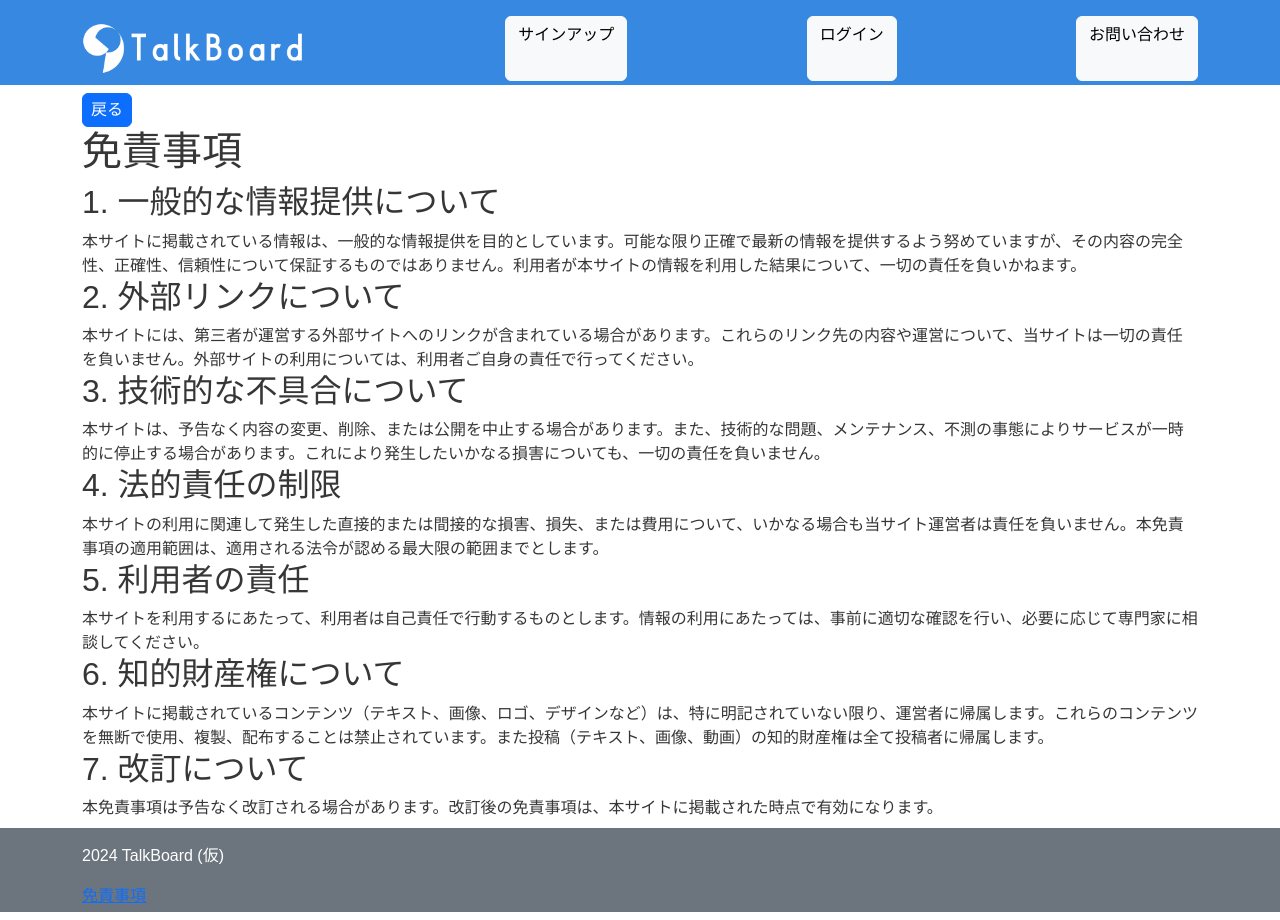
After one commit to moemoehyun/TalkBoard, a Django app: page /disclaimer in a window 1280 px wide. The commit adds this page. Run offline with Django 5.2, Linux system fonts and the light colour scheme.

Commit message:
免責事項ページの追加

```diff
--- a/TalkBoard/config/app/urls.py
+++ b/TalkBoard/config/app/urls.py
@@ -44,6 +44,8 @@ urlpatterns = [
     path("accounts/signup/", views.signup, name="signup"),
     path("accounts/profile/", views.profile, name="profile"),
 
+    path("disclaimer", views.disclaimer, name="disclaimer"),
+
 ]
 
 if settings.DEBUG:
--- a/TalkBoard/config/app/views.py
+++ b/TalkBoard/config/app/views.py
@@ -360,3 +360,6 @@ class CustomLoginView(LoginView):
 
 def option(request):
     return render(request, "option.html")
+
+def disclaimer(request):
+    return render(request, "disclaimer.html")
--- a/TalkBoard/config/templates/base.html
+++ b/TalkBoard/config/templates/base.html
@@ -53,6 +53,7 @@
         <div class="container">
             <div class="pt-3 pb-1 mb-2 text-white">
                 <p class="trxt-center"> 2024 TalkBoard (仮)</p>
+                <a href="{% url 'app:disclaimer' %}" >免責事項</a>
             </div>
         </div>
     </footer>
--- /dev/null
+++ b/TalkBoard/config/templates/disclaimer.html
@@ -0,0 +1,48 @@
+{% extends "base.html" %}
+{% load static %}
+
+{% block title %}免責事項{% endblock %}
+
+{% block content %}
+<!DOCTYPE html>
+<head>
+    <meta charset="UTF-8">
+    <meta name="viewport" content="width=device-width, initial-scale=1.0">
+    <title>免責事項</title>
+</head>
+<body>
+    <form action="{% url 'app:index' %}" method="post">
+        {% csrf_token %}
+        <button type="submit" class="btn btn-primary">戻る</button>
+    </form>
+    <h1>免責事項</h1>
+    <h2>1. 一般的な情報提供について</h2>
+    <a>本サイトに掲載されている情報は、一般的な情報提供を目的としています。可能な限り正確で最新の情報を提供するよう努めていますが、その内容の完全性、正確性、信頼性について保証するものではありません。利用者が本サイトの情報を利用した結果について、一切の責任を負いかねます。
+    </a>
+
+    <h2>2. 外部リンクについて</h2>
+    <a>本サイトには、第三者が運営する外部サイトへのリンクが含まれている場合があります。これらのリンク先の内容や運営について、当サイトは一切の責任を負いません。外部サイトの利用については、利用者ご自身の責任で行ってください。
+    </a>
+
+    <h2>3. 技術的な不具合について</h2>
+    <a>本サイトは、予告なく内容の変更、削除、または公開を中止する場合があります。また、技術的な問題、メンテナンス、不測の事態によりサービスが一時的に停止する場合があります。これにより発生したいかなる損害についても、一切の責任を負いません。
+    </a>
+
+    <h2>4. 法的責任の制限</h2>
+    <a>本サイトの利用に関連して発生した直接的または間接的な損害、損失、または費用について、いかなる場合も当サイト運営者は責任を負いません。本免責事項の適用範囲は、適用される法令が認める最大限の範囲までとします。
+    </a>
+
+    <h2>5. 利用者の責任</h2>
+    <a>本サイトを利用するにあたって、利用者は自己責任で行動するものとします。情報の利用にあたっては、事前に適切な確認を行い、必要に応じて専門家に相談してください。
+    </a>
+
+    <h2>6. 知的財産権について</h2>
+    <a>本サイトに掲載されているコンテンツ（テキスト、画像、ロゴ、デザインなど）は、特に明記されていない限り、運営者に帰属します。これらのコンテンツを無断で使用、複製、配布することは禁止されています。また投稿（テキスト、画像、動画）の知的財産権は全て投稿者に帰属します。
+    </a>
+
+    <h2>7. 改訂について</h2>
+    <a>本免責事項は予告なく改訂される場合があります。改訂後の免責事項は、本サイトに掲載された時点で有効になります。
+    </a>
+</body>
+</html>
+{% endblock %}
--- a/TalkBoard/config/templates/email_sent.html
+++ b/TalkBoard/config/templates/email_sent.html
@@ -1,7 +1,6 @@
 
 {% block content %}
 <!DOCTYPE html>
-<html lang="en">
 <head>
     <meta charset="UTF-8">
     <meta name="viewport" content="width=device-width, initial-scale=1.0">
--- a/TalkBoard/config/templates/option.html
+++ b/TalkBoard/config/templates/option.html
@@ -2,7 +2,6 @@
 {% load static %}
 
 {% block title %}新規投稿{% endblock %}
-
 
 {% block content %}
 
```
Also changed, not shown: 1 other file.
